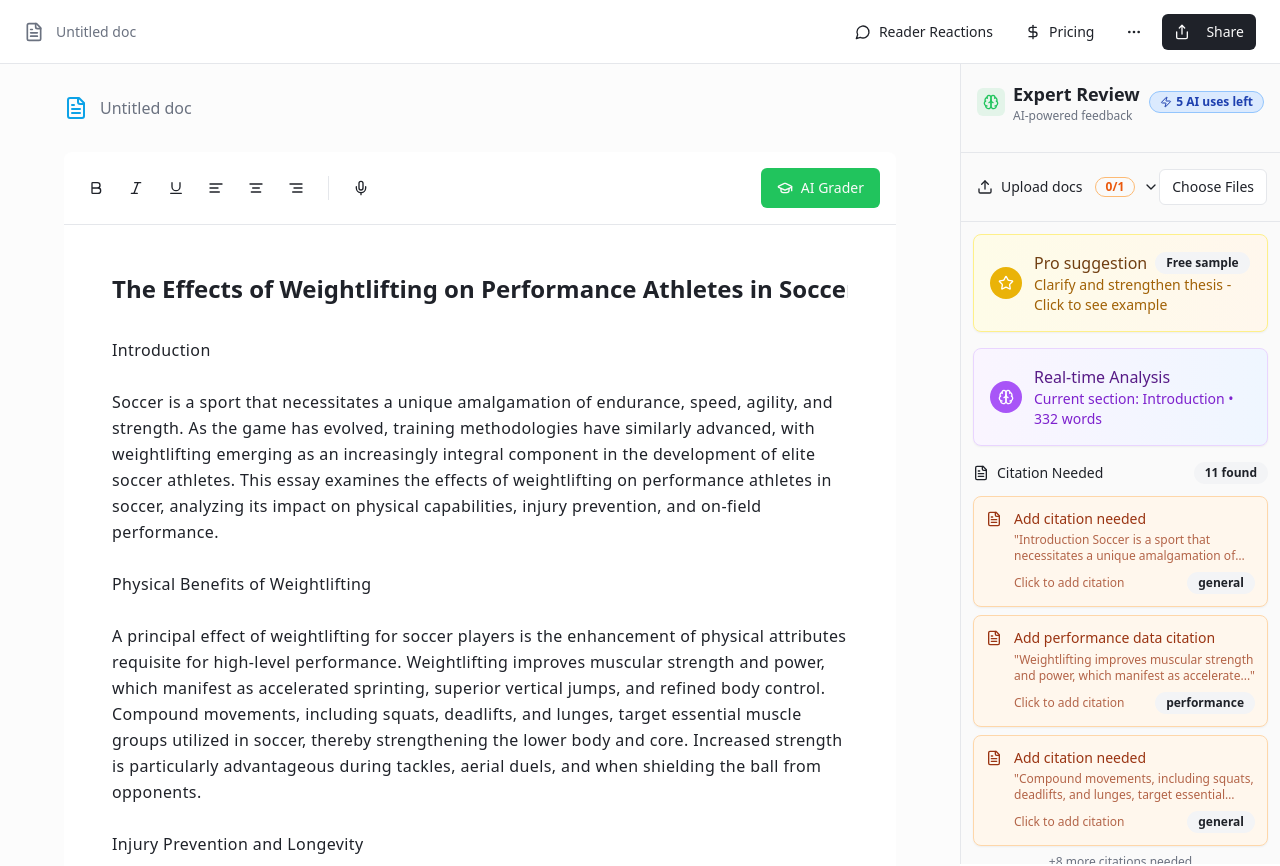
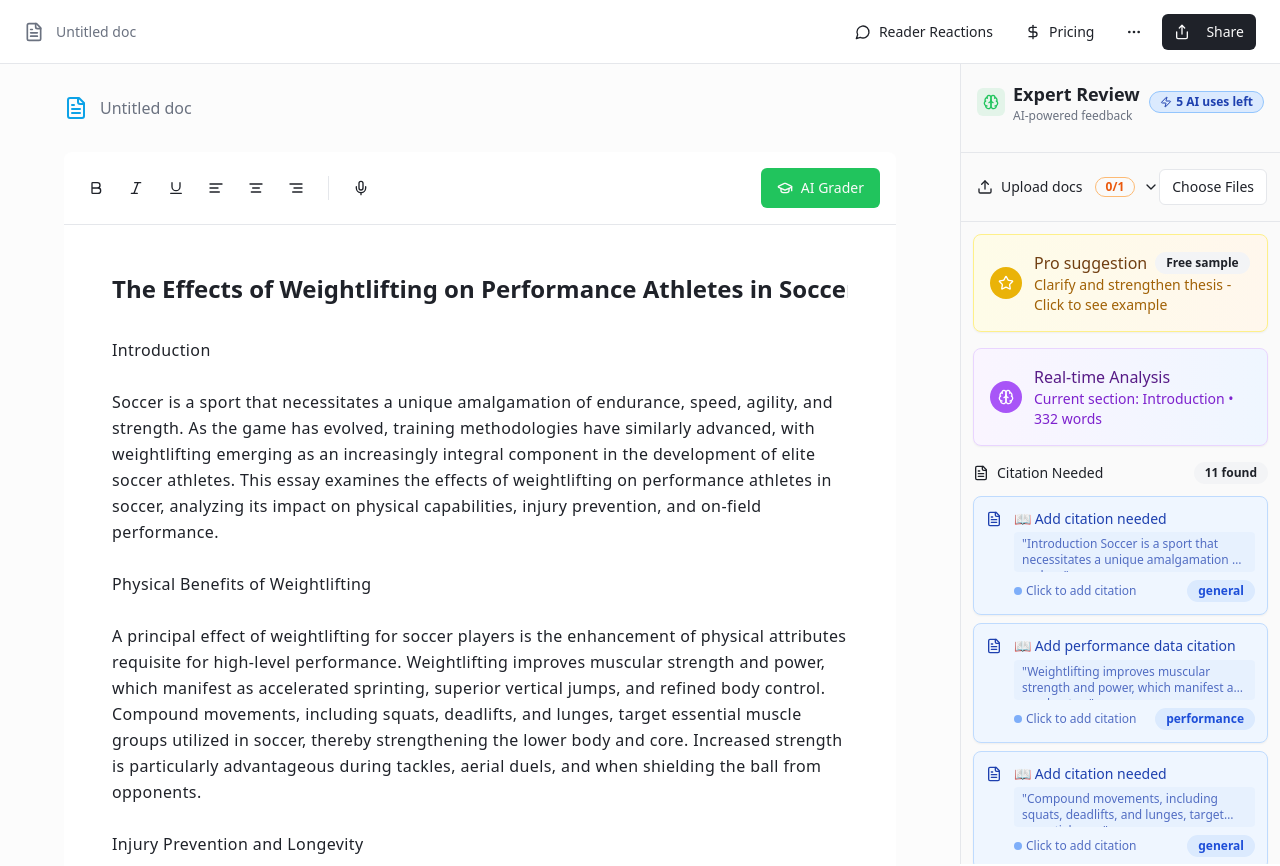
Before and after one commit to abrahamdreams/insight-writer-ai, a React (Vite) app: page / in a window 1280 px wide. Shown: the top 866 px of the page. Built offline with nearby package versions, Linux system fonts and the light colour scheme.

Commit message:
Refine citation suggestions

```diff
--- a/src/components/DocumentEditor.tsx
+++ b/src/components/DocumentEditor.tsx
@@ -123,6 +123,13 @@ The translation of gym gains to the soccer pitch is evident in various aspects o
       // Also set our state for any additional visual effects
       setPreviewHighlight({start, end});
 
+      // For citation previews, add a visual indicator
+      if (end - start <= 2) {
+        // This is likely a citation insertion point
+        setShowHighlight(true);
+        setTimeout(() => setShowHighlight(false), 2000);
+      }
+
       // Clear selection after a short delay
       setTimeout(() => {
         textarea.setSelectionRange(cursorPosition, cursorPosition);
@@ -212,7 +219,7 @@ The translation of gym gains to the soccer pitch is evident in various aspects o
                 onContentChange?.(content, newCursorPosition);
               }}
               className={`w-full min-h-[600px] bg-transparent border-none outline-none resize-none leading-relaxed text-foreground font-[400] text-base tracking-wide transition-all duration-300 ${
-                showHighlight ? 'bg-amber-100/50 dark:bg-amber-900/20' : ''
+                showHighlight ? 'bg-blue-100/50 dark:bg-blue-900/20 shadow-inner' : ''
               } ${
                 previewHighlight ? 'selection:bg-blue-200 dark:selection:bg-blue-800' : ''
               }`}
--- a/src/components/ProactiveAssistant.tsx
+++ b/src/components/ProactiveAssistant.tsx
@@ -329,10 +329,16 @@ const ProactiveAssistant = ({ content, cursorPosition, onInsertText, onInsertWit
             {getCitationSuggestions().slice(0, 3).map((suggestion) => (
               <Card
                 key={suggestion.id}
-                className="p-3 border transition-all hover:shadow-md hover:scale-105 cursor-pointer bg-orange-50 border-orange-200 text-orange-800 dark:bg-orange-950/20 dark:border-orange-800 dark:text-orange-300"
+                className="p-3 border transition-all hover:shadow-md hover:scale-105 cursor-pointer bg-blue-50 border-blue-200 text-blue-800 dark:bg-blue-950/20 dark:border-blue-800 dark:text-blue-300"
                 onClick={() => handleCitationClick(suggestion)}
                 onMouseEnter={() => {
-                  onPreviewHighlight?.(suggestion.position, suggestion.endPosition);
+                  // Show where the citation will be inserted (end of sentence)
+                  const sentenceEnd = content.indexOf('.', suggestion.position);
+                  if (sentenceEnd !== -1) {
+                    onPreviewHighlight?.(sentenceEnd - 1, sentenceEnd + 1);
+                  } else {
+                    onPreviewHighlight?.(suggestion.position, suggestion.endPosition);
+                  }
                 }}
                 onMouseLeave={() => onClearPreview?.()}
               >
@@ -340,16 +346,17 @@ const ProactiveAssistant = ({ content, cursorPosition, onInsertText, onInsertWit
                   <FileText className="h-4 w-4 mt-0.5 flex-shrink-0" />
                   <div className="flex-1 min-w-0">
                     <p className="text-sm font-medium leading-snug">
-                      {suggestion.text}
+                      📖 {suggestion.text}
                     </p>
-                    <p className="text-xs opacity-75 mt-1 line-clamp-2">
+                    <p className="text-xs opacity-75 mt-1 line-clamp-2 bg-blue-100/50 dark:bg-blue-900/20 rounded px-2 py-1">
                       "{suggestion.sentence.substring(0, 80)}..."
                     </p>
                     <div className="flex items-center justify-between mt-2">
-                      <p className="text-xs opacity-75">
+                      <p className="text-xs opacity-75 flex items-center gap-1">
+                        <span className="inline-block w-2 h-2 bg-blue-500 rounded-full animate-pulse"></span>
                         Click to add citation
                       </p>
-                      <Badge variant="secondary" className="text-xs">
+                      <Badge variant="secondary" className="text-xs bg-blue-100 text-blue-700 dark:bg-blue-900 dark:text-blue-300">
                         {suggestion.citationType}
                       </Badge>
                     </div>
```
